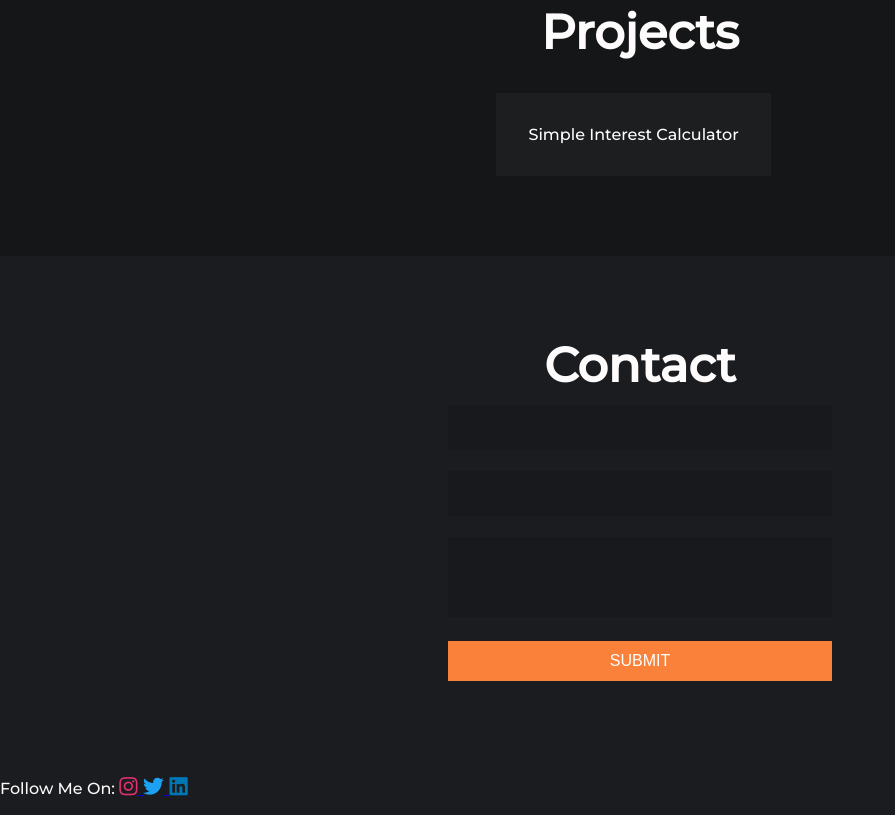
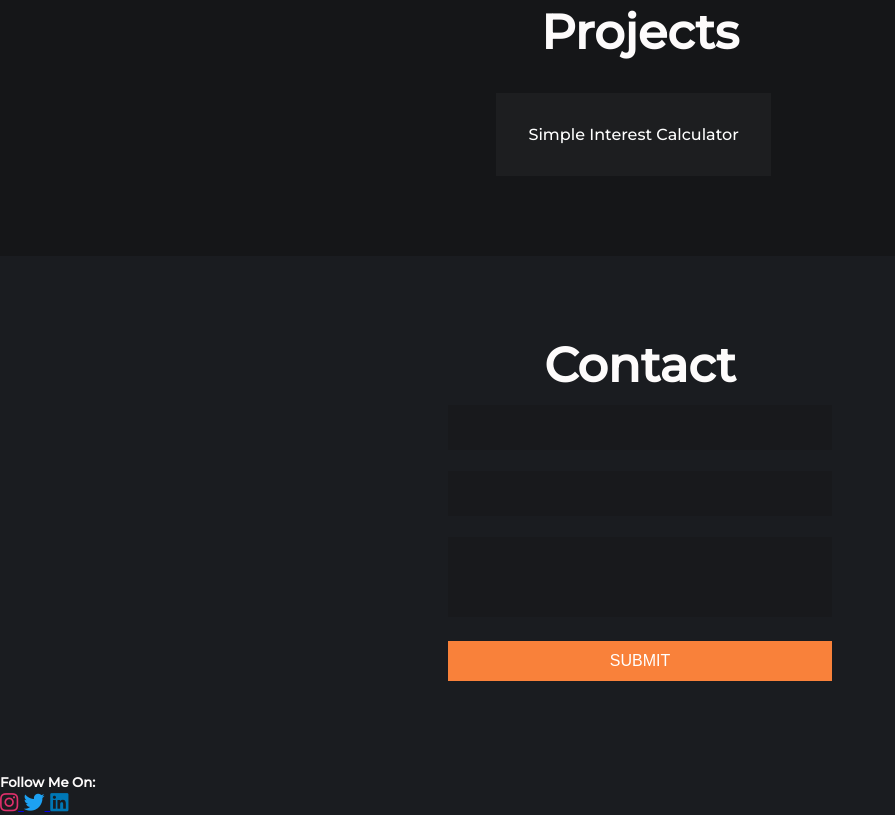
Before and after one commit to Abhi-0209/projects, a plain HTML site: page index.html in a window 1280 px wide. Shown: the part 2410-3225 px from the top of the page, without its empty margins (0-895 px from the left). Drawn offline with Linux system fonts and the light colour scheme.

Commit message:
Update index.html

```diff
--- a/index.html
+++ b/index.html
@@ -94,7 +94,7 @@
   </form>
 </div>
 <footer><div id="Follow">
-  <p>Follow Me On:
+  <h5>Follow Me On: </h5>
   <a href="https://www.instagram.com/i_abi02/">
     <span style="font-size: 1.3rem;">
         <span style="color: #E1306C">
@@ -115,7 +115,6 @@
   </span>
   </h3>
  </a>
-</p>
 </div>
 </footer>
 </html>
```
